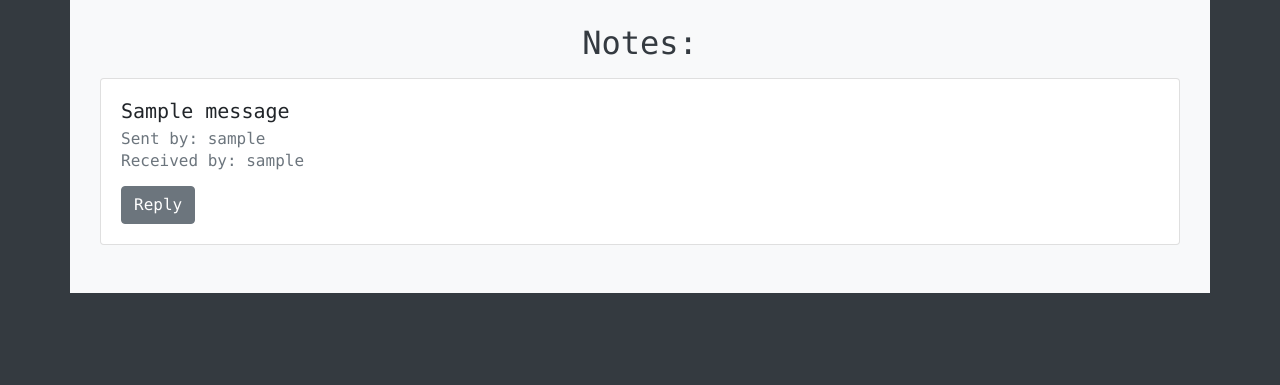
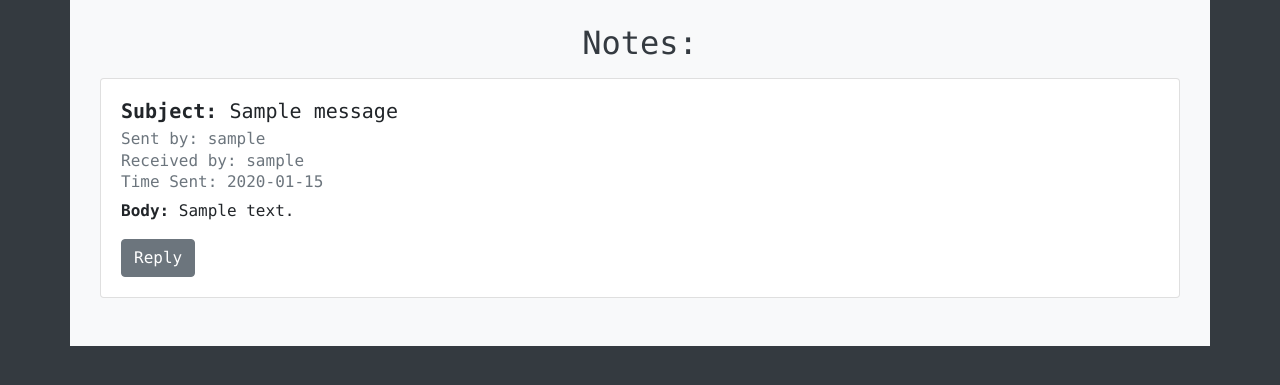
Before and after one commit to nick-gerrard/HomePageFlask, a Flask app: page /messages/1/ in a window 1280 px wide. Shown: the part 56-441 px from the top of the page. Run offline with Flask 2, Linux system fonts and the light colour scheme; a user stored in the database is signed in; tables that the repository leaves empty hold one stand-in row (values such as "Sample post"); parts of the project's set-up code (start-up, migrations or seed data) failed here and were passed over; some libraries are stand-ins or nearby versions.

Commit message:
fixed time and body display issues with messages.

```diff
--- a/homepage/messages/routes.py
+++ b/homepage/messages/routes.py
@@ -18,13 +18,13 @@ messages = Blueprint('messages', __name__)
 @messages.route('/view_messages')
 def view_messages():
     message_list = []
-    user = User.query.get(current_user.id)
+    user = User.query.order_by(Message.time_sent.desc()).get(current_user.id)
     sent_messages = user.sent_messages
     for message in sent_messages:
         sender = current_user.username
         recipient = User.query.get(message.recipient_id).username
         message_list.append((message, sender, recipient))
-    for message in Message.query.filter_by(recipient_id=current_user.id):
+    for message in Message.query.order_by(Message.time_sent.desc()).filter_by(recipient_id=current_user.id):
         message.unread = False
         db.session.commit()
         sender = User.query.get(message.sender_id).username
--- a/homepage/templates/message.html
+++ b/homepage/templates/message.html
@@ -4,11 +4,11 @@
 <div class="container pb-4">
     <div class="card mt-3">
         <div class="card-body">
-            <h5 class="card-title">{{ message.subject }}</h5>
+            <h5 class="card-title"><strong>Subject:    </strong>{{ message.subject }}</h5>
             <h6 class="card-subtitle mb-2 text-muted">Sent by: {{ sender }}</h6>
             <h6 class="card-subtitle mb-2 text-muted">Received by: {{ recipient }}</h6>
-            <!-- <h6 class="card-subtitle mb-2 text-muted">Time Sent: {{ message.time_sent }}</h6> -->
-            <p class="card-text">{{ message.content }}</p>
+            <h6 class="card-subtitle mb-2 text-muted">Time Sent: {{ message.time_sent.strftime('%Y-%m-%d') }}</h6>
+            <p class="card-text"><strong>Body:    </strong>{{ message.body }}</p>
             <a href="{{ url_for('messages.new_message') }}" class="btn btn-secondary">Reply</a>
 
         </div>
--- a/homepage/templates/view_messages.html
+++ b/homepage/templates/view_messages.html
@@ -12,6 +12,7 @@
             <div class="card text-center">
                 <div class="card-body block">
                 <h5 class="card-title">{{ message[0].subject }}</h5>
+                <h6 class="card-subtitle mb-2 text-muted">Time Sent: {{ message[0].time_sent.strftime('%Y-%m-%d') }}</h6>
                 <h6 class="card-subtitle mb-2 text-muted">Sender: {{ message[1] }}</h6>
                 <h6 class="card-subtitle mb-2 text-muted">Recipient: {{ message[2] }}</h6>
                 <p class="card-text">{{ message[0].content }}</p>
```
